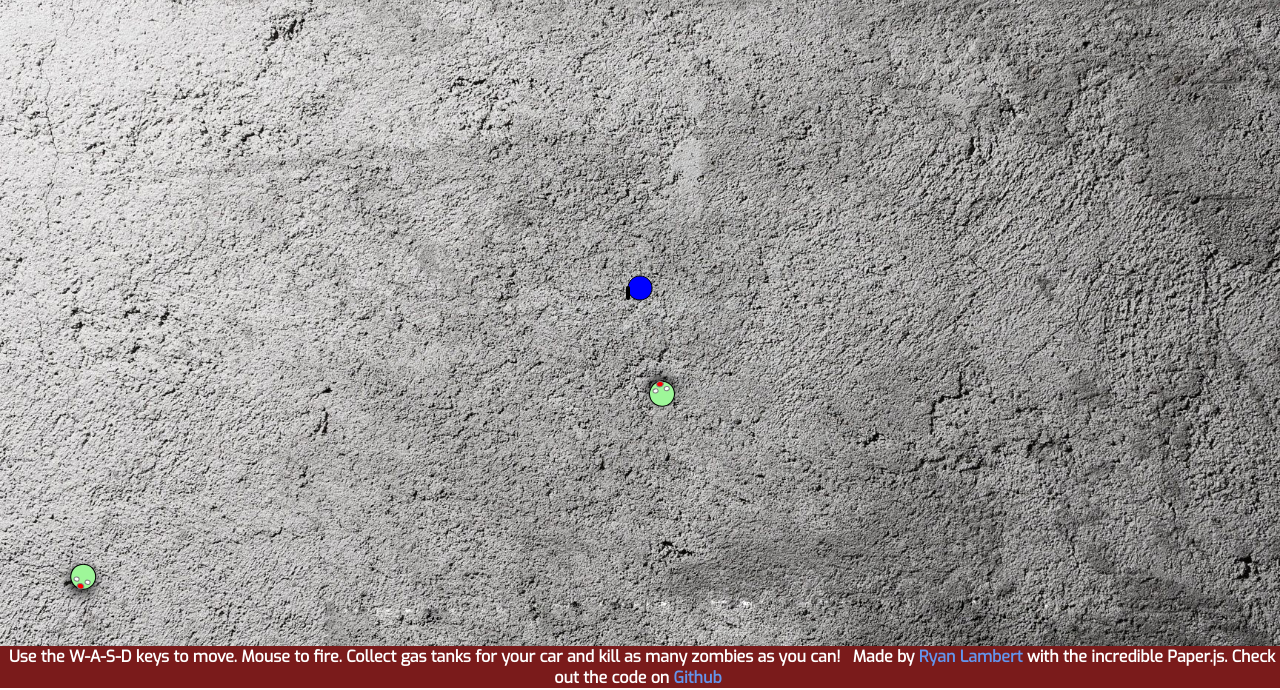
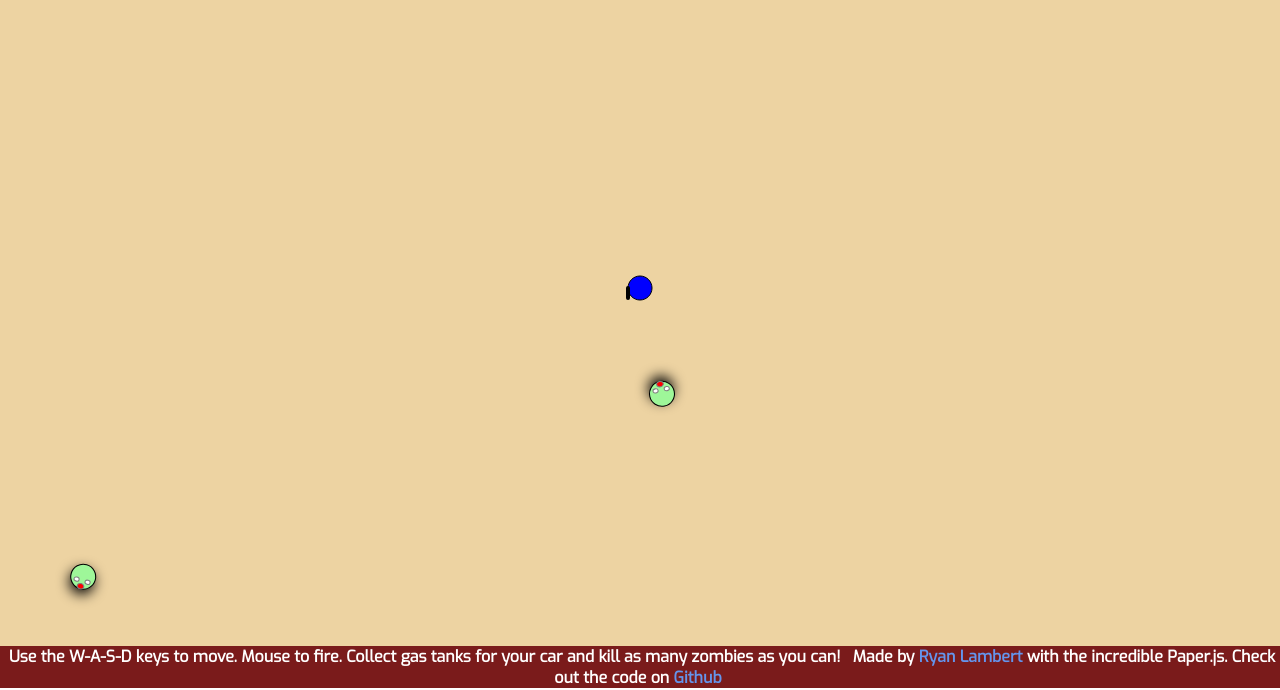
Before and after one commit to LambyPants/PaperZombies, a website: page index.html in a window 1280 px wide. Shown: the part 112-802 px from the top of the page. Drawn offline with Linux system fonts and the light colour scheme.

Commit message:
change background to solid color

```diff
--- a/styles.css
+++ b/styles.css
@@ -1,7 +1,7 @@
 canvas {
   width: 100%;
   height: 100%;
-  background: url('cementbackground.jpg');
+  background: #edd3a2;
   background-size: cover;
   transition: all ease 1s;
 }
```
